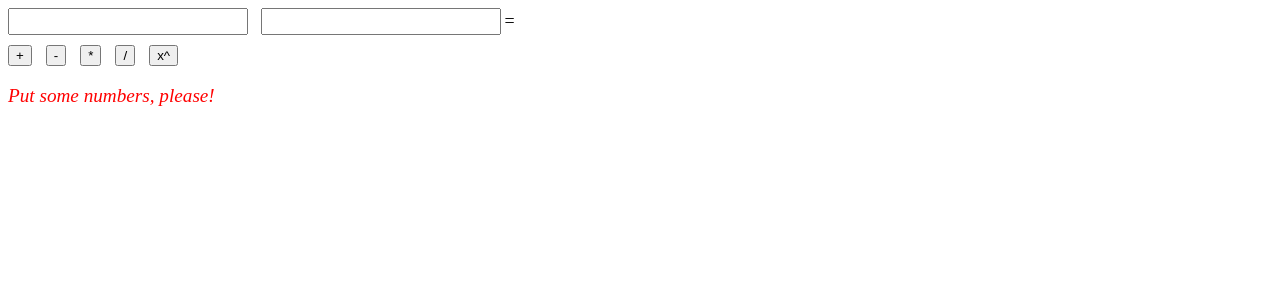
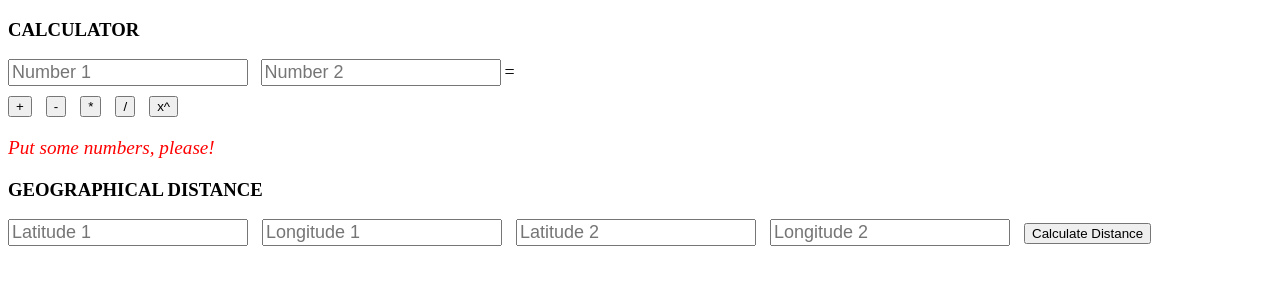
Before and after one commit to CodingwithLucy/JS_projects, a plain HTML site: page Calculator/index.html in a window 1280 px wide. Both pictures are taken after a click on the button "x^". Drawn offline with Linux system fonts and the light colour scheme.

Commit message:
additional coordinate calculator

```diff
--- a/Calculator/index.html
+++ b/Calculator/index.html
@@ -9,9 +9,11 @@
 
 <body>
     <div>
-        <input onchange="firstCheck()" id="firstNumber" type="text" style="font-size: large;" />
+        <h3>CALCULATOR</h3>
+        <input onchange="firstCheck()" id="firstNumber" type="text" placeholder="Number 1" style="font-size: large;" />
         <label id="mark" style="font-size: large;"> &nbsp;</label>
-        <input onchange="secondCheck()" id="secondNumber" type="text" style="font-size: large;" />
+        <input onchange="secondCheck()" id="secondNumber" type="text" placeholder="Number 2"
+            style="font-size: large;" />
         <label id="equal" style="font-size: large;">=</label>
         <label id="score" style="font-size: large;"></label>
     </div>
@@ -22,7 +24,17 @@
         <button onclick="division()" id="division" style="margin-right: 10px;">/</button>
         <button onclick="exponentiation()" id="exponentiation">x^</button>
     </div>
-    <p id="notification" style="color:red; font-style:italic; font-size: larger;"></p>
+    <p id="result" style="color:red; font-style:italic; font-size: larger;"></p>
+
+    <div style="margin-top: 20px;">
+        <h3>GEOGRAPHICAL DISTANCE</h3>
+        <input id="lat1" type="text" placeholder="Latitude 1" style="font-size: large; margin-right: 10px;" />
+        <input id="lon1" type="text" placeholder="Longitude 1" style="font-size: large; margin-right: 10px;" />
+        <input id="lat2" type="text" placeholder="Latitude 2" style="font-size: large; margin-right: 10px;" />
+        <input id="lon2" type="text" placeholder="Longitude 2" style="font-size: large; margin-right: 10px;" />
+        <button onclick="calculateDistance()" id="calculateDistance" style="margin-right: 10px;">Calculate
+            Distance</button> <label id="distance" style="font-size: large;"></label>
+    </div>
 </body>
 
 </html>
--- a/Calculator/index.js
+++ b/Calculator/index.js
@@ -1,6 +1,6 @@
 let score = document.getElementById("score");
 let mark = document.getElementById("mark");
-let notification = document.getElementById("notification");
+let result = document.getElementById("result");
 let firstNumber = document.getElementById("firstNumber");
 let secondNumber = document.getElementById("secondNumber");
 
@@ -11,27 +11,12 @@ function getNumbers() {
   };
 }
 
-/*
-firstNumber.addEventListener("change", firstCheck);
-secondNumber.addEventListener("change", secondCheck);
-
-document.getElementById("addition").addEventListener("click", addition);
-document.getElementById("subtraction").addEventListener("click", subtraction);
-document
-  .getElementById("multiplication")
-  .addEventListener("click", multiplication);
-document.getElementById("division").addEventListener("click", division);
-document
-  .getElementById("exponentiation")
-  .addEventListener("click", exponentiation);
-*/
-
 function checkNumber(input, name) {
   if (isNaN(parseInt(input.value))) {
-    notification.textContent = "Only numbers please !!";
+    result.textContent = "Only numbers please !!";
     input.value = "";
   } else {
-    notification.textContent = "";
+    result.textContent = "";
   }
 }
 
@@ -40,7 +25,7 @@ function firstCheck() {
 }
 
 function secondCheck() {
-  checkNumber(firstNumber, "secondNumber");
+  checkNumber(secondNumber, "secondNumber");
 }
 
 function addition() {
@@ -50,7 +35,7 @@ function addition() {
     score.textContent = first + second;
     mark.textContent = "+";
   } else {
-    notification.textContent = "Put some numbers, please!";
+    result.textContent = "Put some numbers, please!";
   }
 }
 
@@ -61,7 +46,7 @@ function subtraction() {
     score.textContent = first - second;
     mark.textContent = "-";
   } else {
-    notification.textContent = "Put some numbers, please!";
+    result.textContent = "Put some numbers, please!";
   }
 }
 
@@ -72,7 +57,7 @@ function multiplication() {
     score.textContent = first * second;
     mark.textContent = "*";
   } else {
-    notification.textContent = "Put some numbers, please!";
+    result.textContent = "Put some numbers, please!";
   }
 }
 
@@ -84,10 +69,10 @@ function division() {
       score.textContent = first / second;
       mark.textContent = "/";
     } else {
-      notification.textContent = "Cannot divide by zero!";
+      result.textContent = "Cannot divide by zero!";
     }
   } else {
-    notification.textContent = "Put some numbers, please!";
+    result.textContent = "Put some numbers, please!";
   }
 }
 
@@ -108,6 +93,32 @@ function exponentiation() {
     score.textContent = result;
     mark.textContent = "^";
   } else {
-    notification.textContent = "Put some numbers, please!";
+    result.textContent = "Put some numbers, please!";
   }
 }
+
+function calculateDistance() {
+  let lat1 = parseFloat(document.getElementById("lat1").value);
+  let lon1 = parseFloat(document.getElementById("lon1").value);
+  let lat2 = parseFloat(document.getElementById("lat2").value);
+  let lon2 = parseFloat(document.getElementById("lon2").value);
+  if (!isNaN(lat1) && !isNaN(lon1) && !isNaN(lat2) && !isNaN(lon2)) {
+    const toRadians = (degree) => degree * (Math.PI / 180);
+    const R = 3440.065;
+    const dLat = toRadians(lat2 - lat1);
+    const dLon = toRadians(lon1 - lon2);
+    const a =
+      Math.sin(dLat / 2) * Math.sin(dLat / 2) +
+      Math.cos(toRadians(lat1)) *
+        Math.cos(toRadians(lat2)) *
+        Math.sin(dLon / 2) *
+        Math.sin(dLon / 2);
+    const c = 2 * Math.atan2(Math.sqrt(a), Math.sqrt(1 - a));
+    const distance = R * c;
+    document.getElementById(
+      "distance"
+    ).textContent = `Distance in nautical miles: ${distance.toFixed(2)}`;
+  } else {
+    result.textContent = "Provide the correct coordinates, please!";
+  }
+}
```
